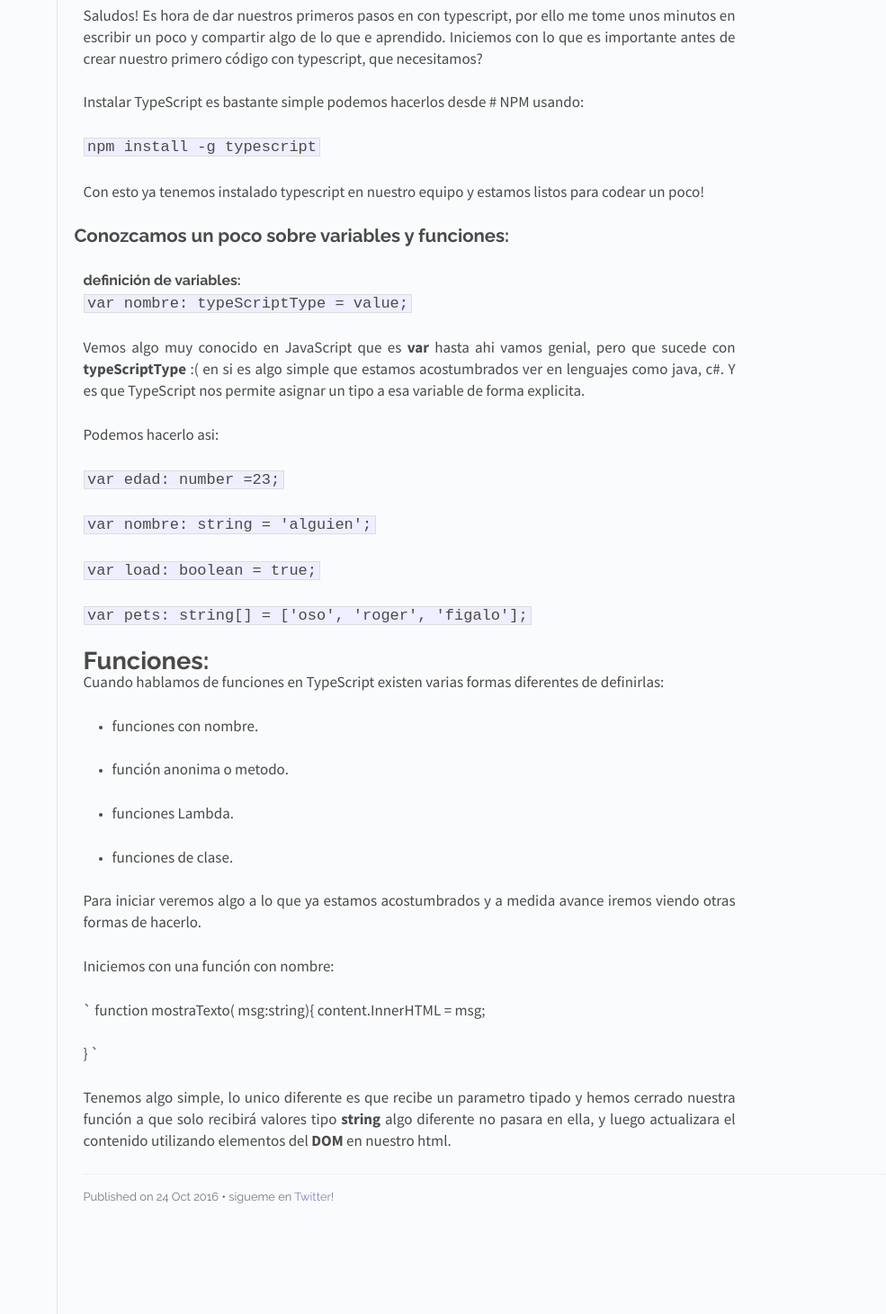
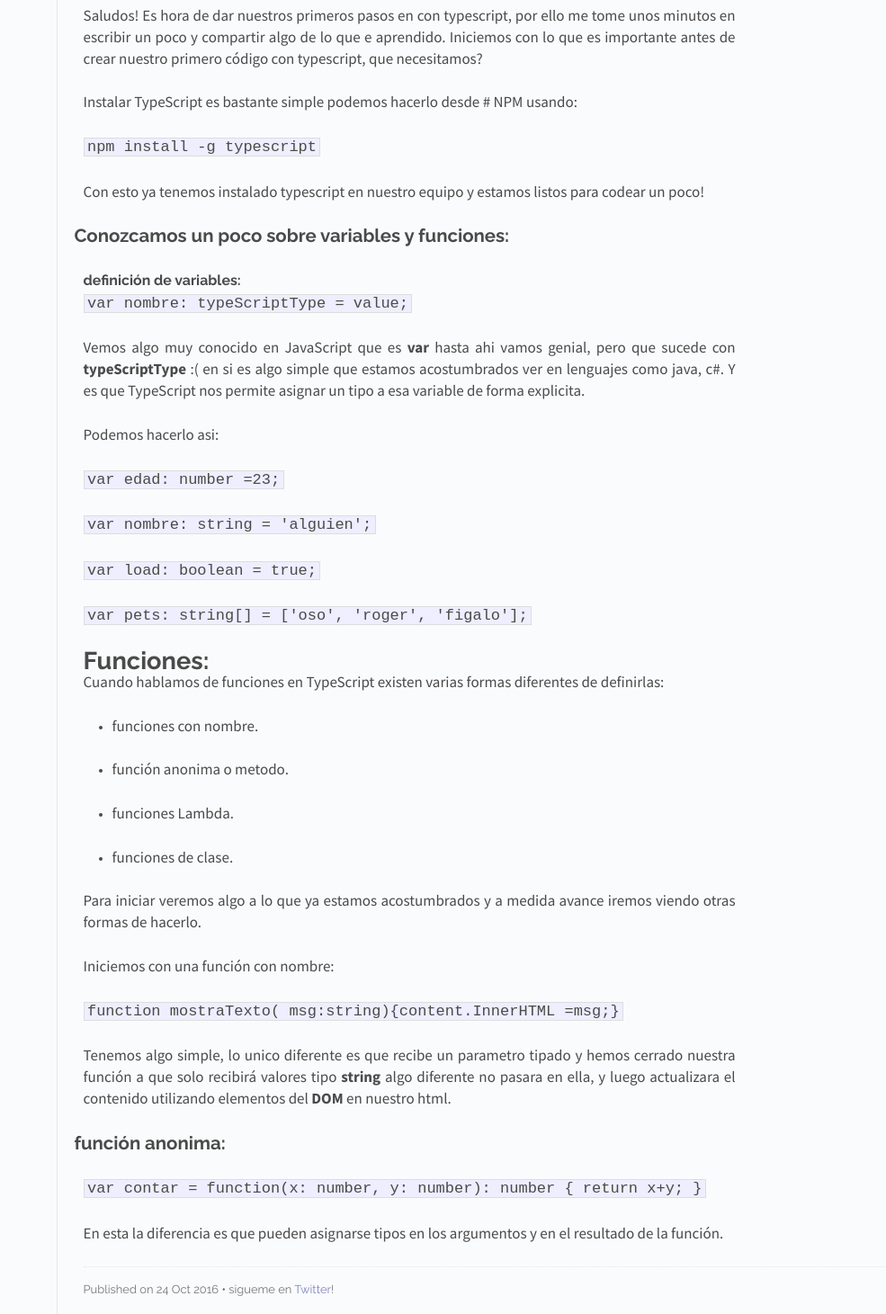
Before and after one commit to EnriqueV/Enriquev.github.io, a Jekyll site: the page built from _posts/2016-10-24-test.markdown, in a window 1280 px wide. Shown: the part 743-2204 px from the top of the page at 90% size, without its empty margins (295-1280 px from the left). Built offline with Jekyll 4.4.1, drawn with Linux system fonts in a browser that asks for light colours; Markdown is read by kramdown in place of the engine named in the settings.

Commit message:
Updated Test

```diff
--- a/_posts/2016-10-24-test.markdown
+++ b/_posts/2016-10-24-test.markdown
@@ -17,7 +17,7 @@
 Es hora de dar nuestros primeros pasos en con typescript, por ello me tome unos minutos en escribir un poco y compartir algo de lo que e aprendido.
 Iniciemos con lo que es importante antes de crear nuestro primero código con typescript, que necesitamos?
 
-Instalar TypeScript es bastante simple podemos hacerlos desde # NPM usando:
+Instalar TypeScript es bastante simple podemos hacerlo desde # NPM usando:
 
 `npm install -g typescript`
 
@@ -56,11 +56,12 @@
 
 Iniciemos con una función con nombre:
 
-`
-function mostraTexto( msg:string){
-   content.InnerHTML = msg;
-
-}
-`
+`function mostraTexto( msg:string){content.InnerHTML =msg;}`
 
 Tenemos algo simple, lo unico diferente es que recibe un parametro tipado y hemos cerrado nuestra función a que solo recibirá valores tipo **string** algo diferente no pasara en ella, y luego actualizara el contenido utilizando elementos del **DOM** en nuestro html.
+
+## función anonima:
+
+`var contar = function(x: number, y: number): number { return x+y; }`
+
+ En esta la diferencia es que pueden asignarse tipos en los argumentos y en el resultado de la función.
```
